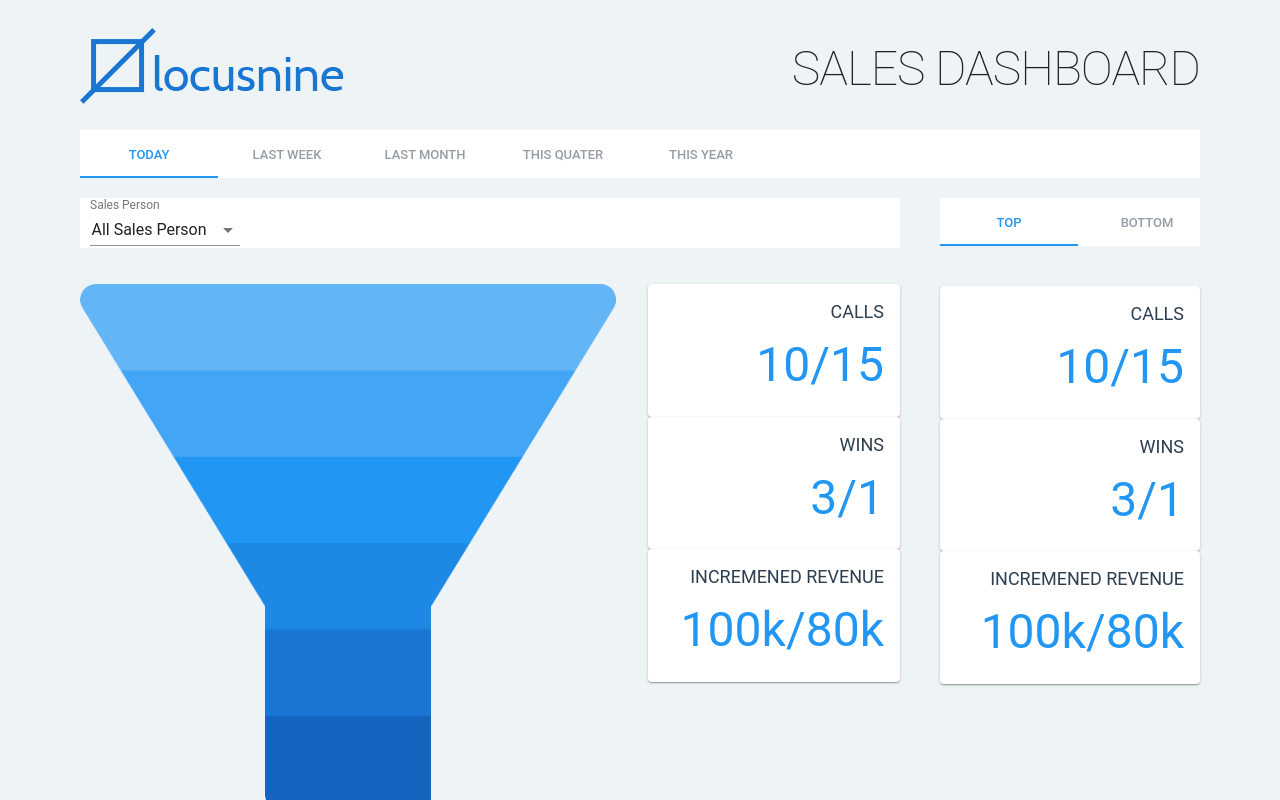
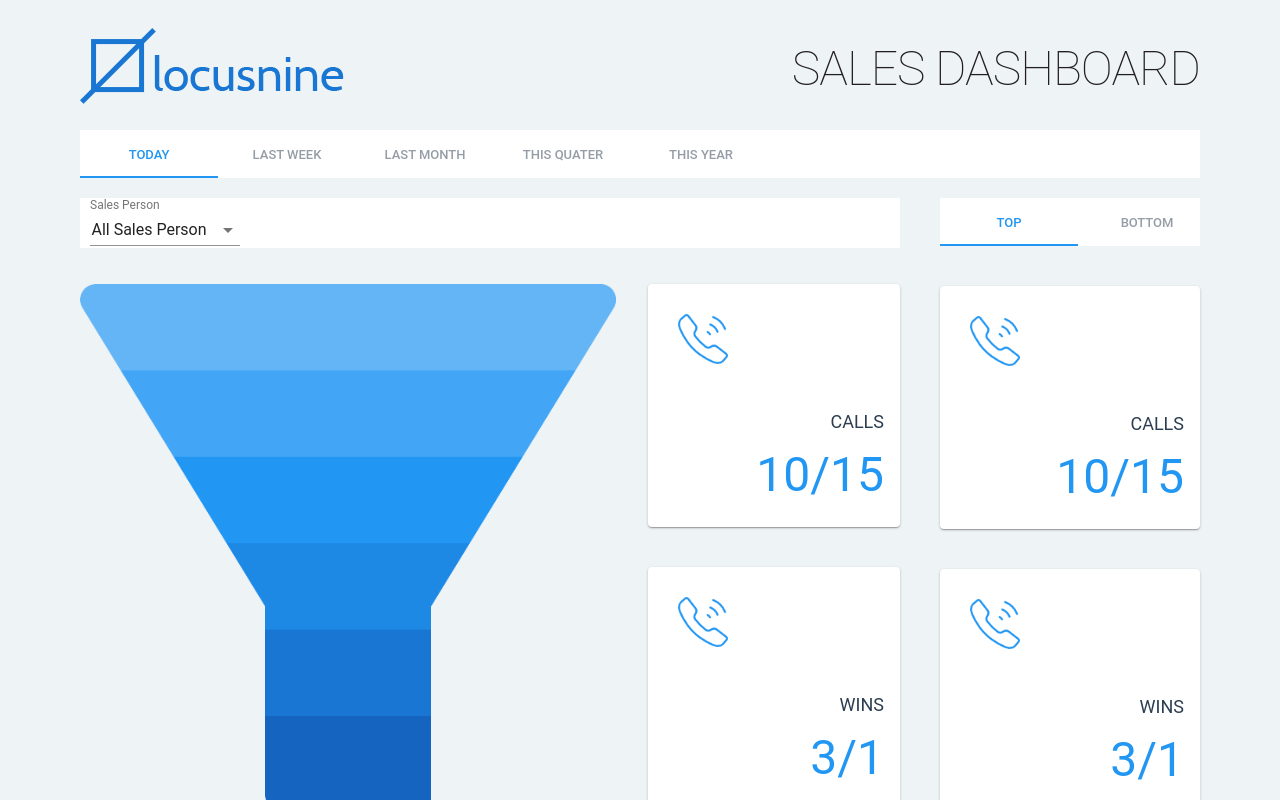
Before and after one commit to riteshf/crm-ui, a React (Create React App) app: page / in a window 1280 px wide. Shown: the top 800 px of the page. Built offline with nearby package versions, Linux system fonts and the light colour scheme; grey boxes are pictures that could not be loaded; the HTML template or start-up script is replaced by a standard one.

Commit message:
image in card

```diff
--- a/src/App.jsx
+++ b/src/App.jsx
@@ -28,19 +28,19 @@ function App() {
     const employees = ["All Sales Person", "E1"];
     const employeeInfos = [
         {
-            image: "img/ico-calls.png",
+            image: "/img/ico-calls.png",
             about: "CALLS",
             total: "15",
             current: "10"
         },
         {
-            image: "img/ico-calls.png",
+            image: "/img/ico-calls.png",
             about: "WINS",
             total: "1",
             current: "3"
         },
         {
-            image: "img/ico-calls.png",
+            image: "/img/ico-calls.png",
             about: "INCREMENED REVENUE",
             total: "80k",
             current: "100k"
--- a/src/components/EmployeeCards/Card.jsx
+++ b/src/components/EmployeeCards/Card.jsx
@@ -4,18 +4,30 @@ import CardActionArea from "@material-ui/core/CardActionArea";
 import CardContent from "@material-ui/core/CardContent";
 import CardMedia from "@material-ui/core/CardMedia";
 import Typography from "@material-ui/core/Typography";
+import img from '../../img/ico-calls.png'
+
 
 const MediaCard = props => {
-  const { employeeInfo } = props;
+    const {employeeInfo} = props;
     return (
-    <Card>
+        <Card style={{marginBottom: "40px", display: 'flex'}}>
             <CardActionArea>
-        <CardMedia image={employeeInfo.image} title={employeeInfo.image} />
-        <CardContent style={{textAlign: 'right'}}>
-          <Typography gutterBottom variant="h5" component="h2" style={{color: '#2C3E50', fontSize: '18px'}}>
+                <CardMedia
+                    style={{height: '50px', width: '50px', margin: '30px 30px'}}
+                    image={img}
+                    title={employeeInfo.image}
+                />
+                <CardContent style={{textAlign: "right"}}>
+                    <Typography
+                        gutterBottom
+                        variant="h5"
+                        component="h2"
+                        style={{color: "#2C3E50", fontSize: "18px"}}>
                         {employeeInfo.about}
                     </Typography>
-          <Typography component="p" style={{color: '#2196F3', fontSize:'48px'}}>
+                    <Typography
+                        component="p"
+                        style={{color: "#2196F3", fontSize: "48px"}}>
                         {employeeInfo.current}/{employeeInfo.total}
                     </Typography>
                 </CardContent>
--- a/src/components/EmployeeCards/Cards.jsx
+++ b/src/components/EmployeeCards/Cards.jsx
@@ -3,13 +3,9 @@ import {Grid} from "@material-ui/core";
 import Card from "./Card";
 
 const Cards = props => (
-    <Grid
-        container
-        direction="column"
-        spacing={10}>
-
+    <Grid container direction="column" spacing={0}>
         {props.employeeInfos.map((employeeInfo, i) => (
-            <Card key={i} employeeInfo={employeeInfo} style={{marginBottom: '20px'}}/>
+            <Card key={i} employeeInfo={employeeInfo} />
         ))}
     </Grid>
 );
--- a/src/components/SalesPersonFilter/index.jsx
+++ b/src/components/SalesPersonFilter/index.jsx
@@ -45,7 +45,7 @@ const SalesPersonFilter = props => {
                 </Grid>
                 <Grid item xs={3} style={{paddingLeft: "20px"}}>
                     <TabsFilter options={options} changeOption={changeOption} />
-                    <Grid container spacing={2} style={{marginTop: "40px"}}>
+                    <Grid container spacing={0} style={{marginTop: "40px"}}>
                         <EmployeeCards
                             employeeInfos={props.data.employeeInfos}
                         />
```
Lines whose indentation alone changed are shown as unchanged.
